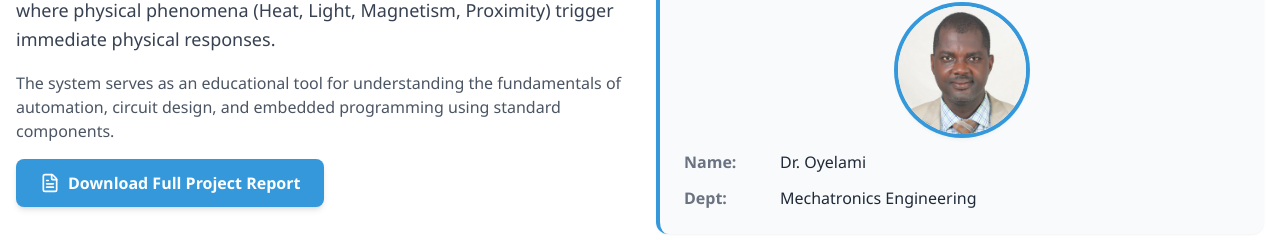
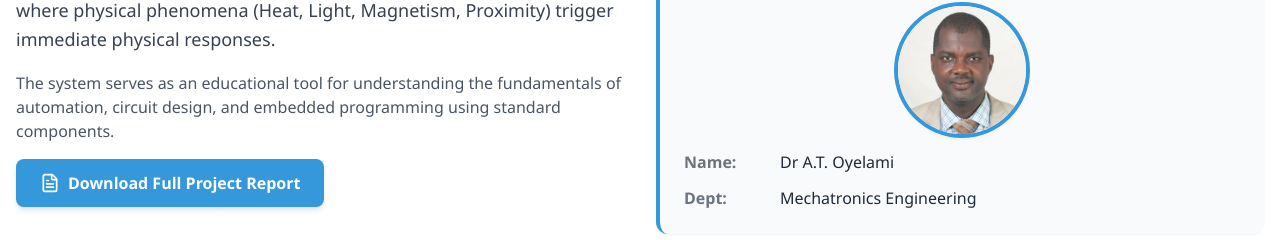
Before and after one commit to B1acB1rd/Mini-Mechatronics-Training-Kit, a React (Vite) app: page / in a window 1280 px wide. Shown: the part 1242-1482 px from the top of the page. Built offline with nearby package versions, Linux system fonts and the light colour scheme.

Commit message:
Update About.tsx

```diff
--- a/components/About.tsx
+++ b/components/About.tsx
@@ -70,7 +70,7 @@ const About: React.FC = () => {
           <div className="space-y-3">
             <div className="flex items-start">
               <div className="font-semibold w-24 text-gray-500">Name:</div>
-              <div className="text-gray-800 font-medium">Dr. Oyelami</div>
+              <div className="text-gray-800 font-medium">Dr A.T. Oyelami</div>
             </div>
             <div className="flex items-start">
               <div className="font-semibold w-24 text-gray-500">Dept:</div>
```
